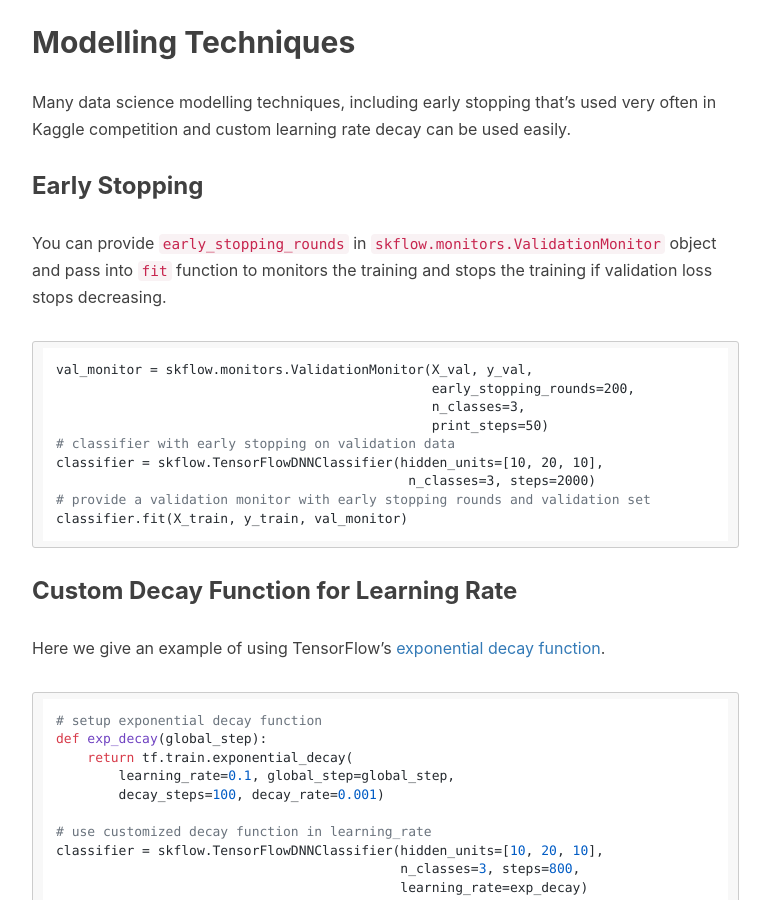
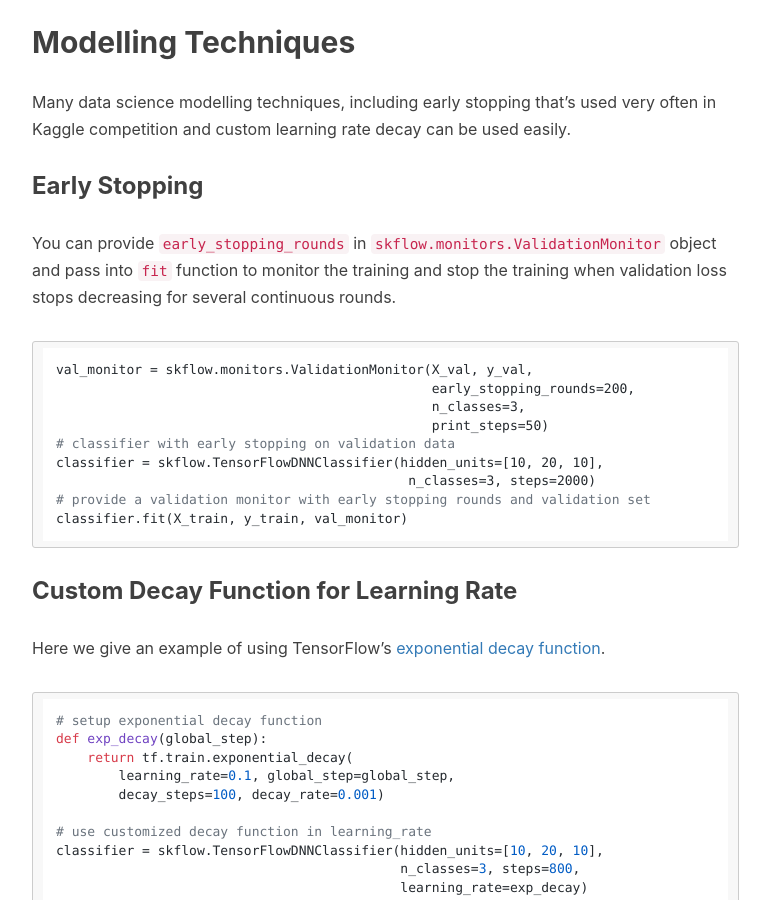
Before and after one commit to terrytangyuan/terrytangyuan.github.com, a Jekyll site: the page built from _posts/2016-03-15-scikit-flow-intro.markdown, in a window 1280 px wide and 900 px high, scrolled down 3764 px. Shown: the whole window, without its empty margins (233-1003 px from the left). Built offline with Jekyll 4.4.1, drawn with Linux system fonts in a browser that asks for light colours; nearby versions of some CDN libraries; comment, search, counter and statistics services are not loaded.

Commit message:
Fix typo

````diff
--- a/_posts/2016-03-15-scikit-flow-intro.markdown
+++ b/_posts/2016-03-15-scikit-flow-intro.markdown
@@ -119,7 +119,7 @@
 Many data science modelling techniques, including early stopping that's used very often in Kaggle competition and custom learning rate decay can be used easily.
 
 ### Early Stopping
-You can provide `early_stopping_rounds` in `skflow.monitors.ValidationMonitor` object and pass into `fit` function to monitors the training and stops the training if validation loss stops decreasing.
+You can provide `early_stopping_rounds` in `skflow.monitors.ValidationMonitor` object and pass into `fit` function to monitor the training and stop the training when validation loss stops decreasing for several continuous rounds.
 
 ```python
 val_monitor = skflow.monitors.ValidationMonitor(X_val, y_val,
````
